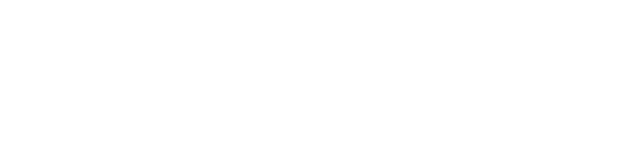
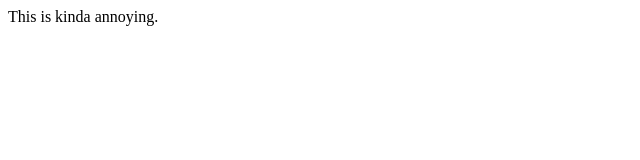
Before and after one commit to Zaph1as/new-repo, a plain HTML site: page index.html in a window 1280 px wide. Shown: the whole page, without its empty margins (0-640 px from the left). Drawn offline with Linux system fonts and the light colour scheme; a web font is replaced by a local one.

Commit message:
added starting html

```diff
--- a/index.html
+++ b/index.html
@@ -14,7 +14,7 @@
   </head>
   <body>
     <div class="page">
-      <header class="header"></header>
+      <header class="header">This is kinda annoying.</header>
     </div>
   </body>
 </html>
```
